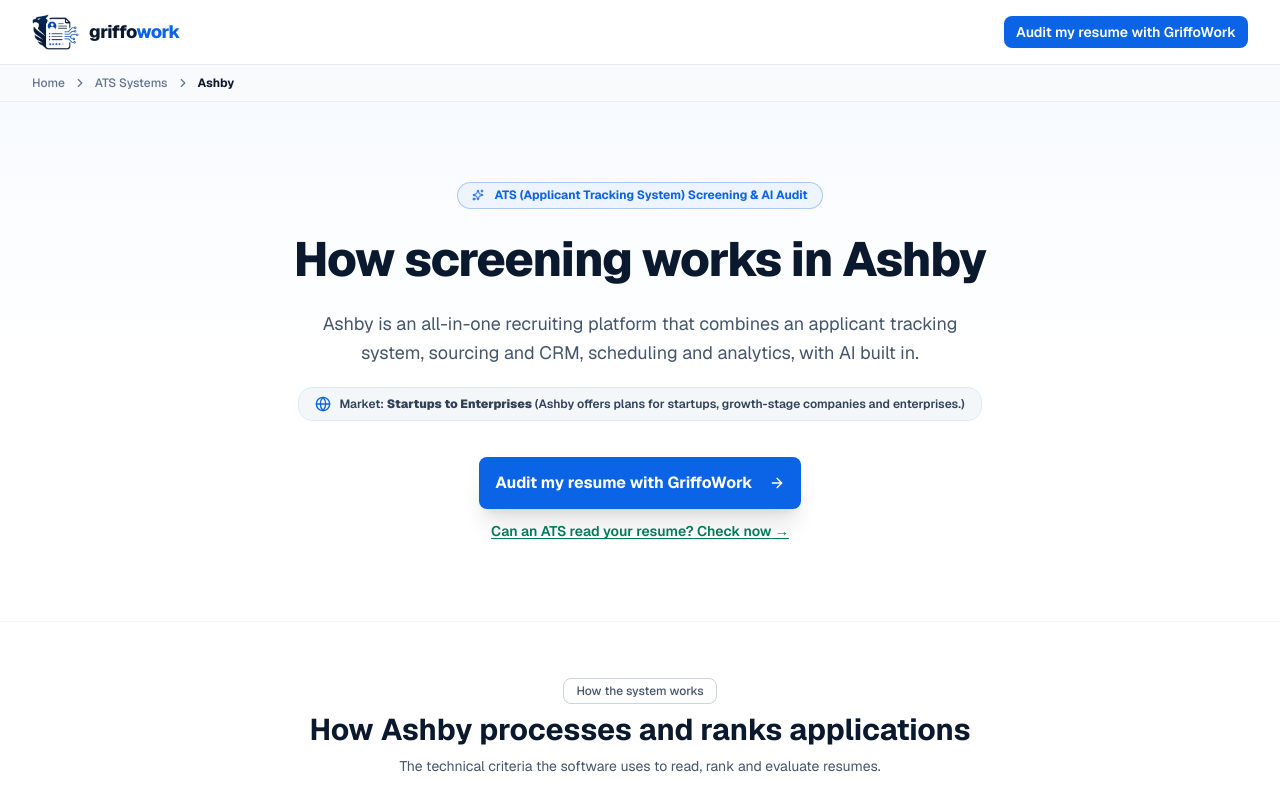
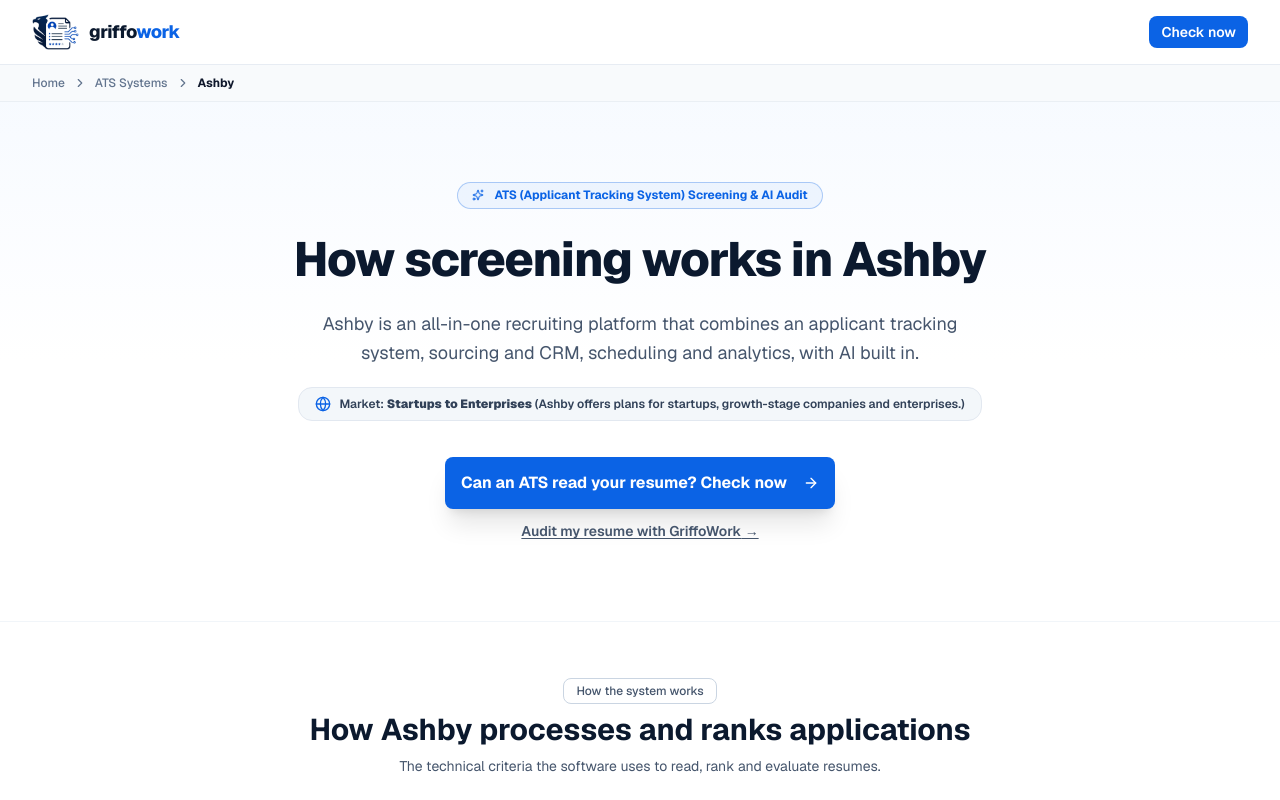
Before and after one commit to SPTOXI/griffo, a Next.js app: page /ats/ashby in a window 1280 px wide. Shown: the top 800 px of the page. Built offline with nearby package versions, Linux system fonts and the light colour scheme; no server answers.

Commit message:
feat(conversão): botão principal dos guias de ATS leva ao teste grátis, com UTM por botão
Co-Authored-By: Claude Sonnet 5.5 <noreply@anthropic.com>
Claude-Session: https://claude.ai/code/session_01MQN4aQ69K1xtVJvdjqFsR8

```diff
--- a/src/app/ats/[slug]/page.tsx
+++ b/src/app/ats/[slug]/page.tsx
@@ -170,6 +170,15 @@ export default async function AtsPage({ params, searchParams }: PageProps) {
   const reviewed =
     !!meta.reviewedAt && (!meta.reviewedLangs || meta.reviewedLangs.includes(lang))
 
+  // Para quem chega por "ATS X", a ação de menor atrito é o teste grátis (sem
+  // cadastro); a auditoria completa fica como segunda opção. `utm_content`
+  // diz QUAL botão converteu — o resto da convenção (`ats_page` / slug) já
+  // existia e foi mantida para não quebrar o histórico.
+  const checkCopy = isAtsCheckLang(lang) ? ATS_CHECK_COPY[lang] : null
+  const utm = `utm_source=ats_page&utm_medium=${slug}`
+  const checkHref = (where: string) => `${ATS_CHECK_PATH}?lang=${lang}&${utm}&utm_content=${where}`
+  const auditHref = `/?${utm}&utm_content=audit`
+
   const articleJsonLd = {
     '@context': 'https://schema.org',
     '@type': 'TechArticle',
@@ -225,7 +234,7 @@ export default async function AtsPage({ params, searchParams }: PageProps) {
             </span>
           </Link>
           <Button asChild size="sm" className="bg-[#0B63E5] hover:bg-[#0052CC] text-white font-semibold shrink-0">
-            <Link href="/">{t.heroCta}</Link>
+            <Link href={checkCopy ? checkHref('header') : '/'}>{checkCopy ? checkCopy.bannerCta : t.heroCta}</Link>
           </Button>
         </div>
       </header>
@@ -276,17 +285,18 @@ export default async function AtsPage({ params, searchParams }: PageProps) {
 
           <div className="pt-4">
             <Button asChild size="lg" className="bg-[#0B63E5] hover:bg-[#0052CC] text-white text-base h-auto min-h-13 py-3 px-8 shadow-xl font-bold whitespace-normal">
-              <Link href="/">
-                {t.heroCta} <ArrowRight className="w-5 h-5 ml-2 shrink-0" />
+              <Link href={checkCopy ? checkHref('hero') : '/'}>
+                {checkCopy ? `${checkCopy.bannerTitle} ${checkCopy.bannerCta}` : t.heroCta}{' '}
+                <ArrowRight className="w-5 h-5 ml-2 shrink-0" />
               </Link>
             </Button>
-            {isAtsCheckLang(lang) && (
+            {checkCopy && (
               <p className="mt-3 text-sm">
                 <Link
-                  href={`${ATS_CHECK_PATH}?lang=${lang}&utm_source=ats_page&utm_medium=${slug}`}
-                  className="font-semibold text-emerald-700 underline underline-offset-2 hover:text-emerald-800"
+                  href={auditHref}
+                  className="font-semibold text-slate-600 underline underline-offset-2 hover:text-primary"
                 >
-                  {ATS_CHECK_COPY[lang].bannerTitle} {ATS_CHECK_COPY[lang].bannerCta} →
+                  {t.heroCta} →
                 </Link>
               </p>
             )}
@@ -378,7 +388,7 @@ export default async function AtsPage({ params, searchParams }: PageProps) {
 
           <div className="pt-4">
             <Button asChild size="lg" className="bg-white text-[#0B192E] hover:bg-blue-50 font-extrabold h-auto min-h-12 py-2.5 px-8 whitespace-normal">
-              <Link href="/">
+              <Link href={auditHref}>
                 {t.auditCta} <ArrowRight className="w-4 h-4 ml-2 text-primary shrink-0" />
               </Link>
             </Button>
```
Also changed, not shown: 1 other file (tests, documents, lock files or other folders).
